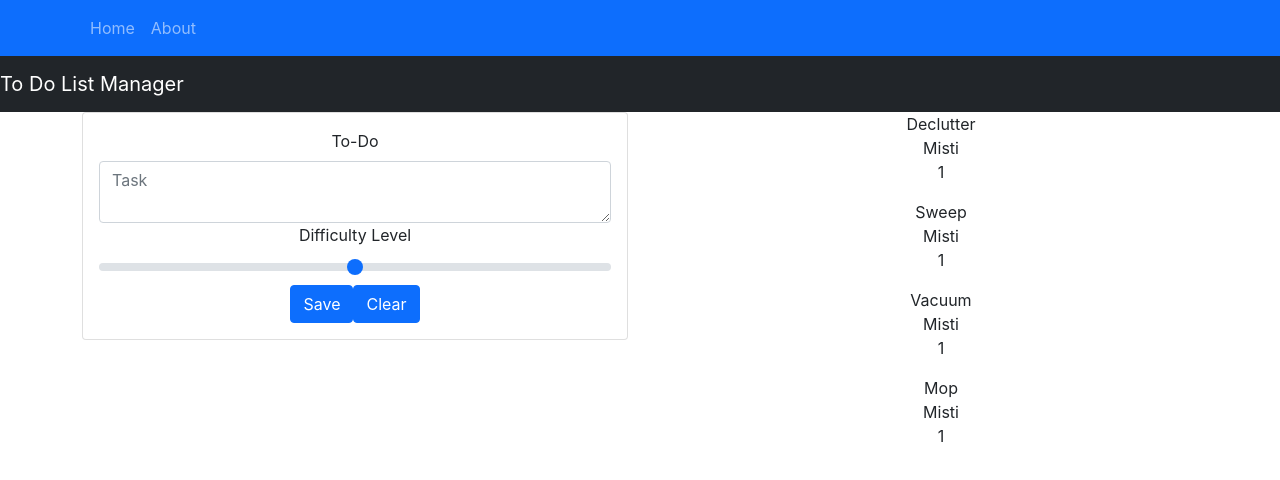
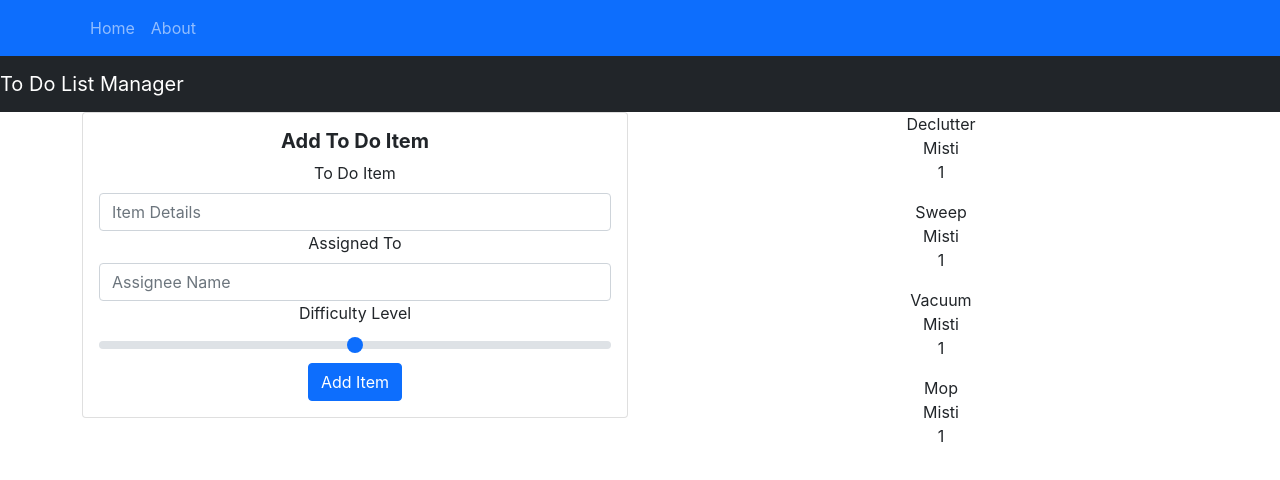
Before and after one commit to mistidinzy/To-Do, a React (Create React App) app: page / in a window 1280 px wide. Shown: the top 480 px of the page. Built offline with nearby package versions, Linux system fonts and the light colour scheme.

Commit message:
updated form

```diff
--- a/src/components/ToDo/Form.js
+++ b/src/components/ToDo/Form.js
@@ -28,10 +28,16 @@ function TaskForm(props){
     <>
     <Card>
       <Card.Body>
+      <Card.Title><b>Add To Do Item</b></Card.Title>
         <Form onSubmit={handleSubmit}>
           <Form.Group>
-          <Form.Label>To-Do</Form.Label>
-            <Form.Control as="textarea" name="name" placeholder="Task"/>
+          <Form.Label>To Do Item</Form.Label>
+            <Form.Control type="text" name="name" placeholder="Item Details"/>
+          </Form.Group>
+
+          <Form.Group>
+          <Form.Label>Assigned To</Form.Label>
+            <Form.Control type="text" name="name" placeholder="Assignee Name"/>
           </Form.Group>
 
           <Form.Group>
@@ -40,8 +46,8 @@ function TaskForm(props){
           </Form.Group>
 
           <Form.Group>
-            <Button type="submit">Save</Button>
-            <Button type="reset">Clear</Button>
+            <Button type="submit">Add Item</Button>
+            {/* <Button type="reset">Clear</Button> */}
           </Form.Group>
         </Form>
         </Card.Body>
```
